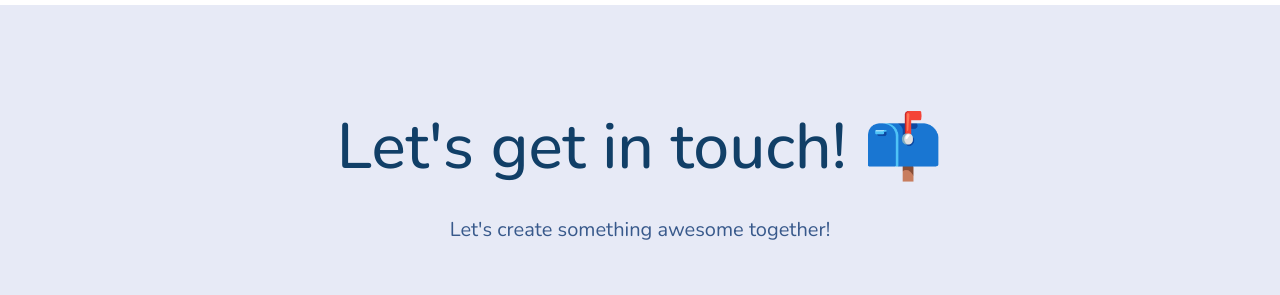
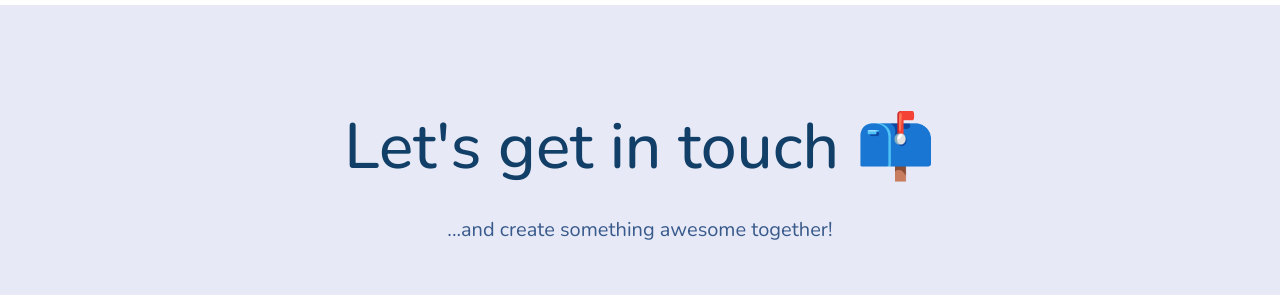
Before and after one commit to XENIAAPavlova/Thematic-website, a plain HTML site: page contact.html in a window 1280 px wide. Shown: the part 71-366 px from the top of the page. Drawn offline with nearby package versions, Linux system fonts and the light colour scheme.

Commit message:
Updated text

```diff
--- a/contact.html
+++ b/contact.html
@@ -38,8 +38,8 @@
       </div>
     </nav>
     <div class="contact">
-      <h1 class="mt-4 mb-2">Let's get in touch! 📫</h1>
-      <h2 class="mt-4">Let's create something awesome together!</h2>
+      <h1 class="mt-4 mb-2">Let's get in touch 📫</h1>
+      <h2 class="mt-4">...and create something awesome together!</h2>
       <div class="container mt-5">
         <div class="row justify-content-center">
           <!-- <div class=""> -->
```
